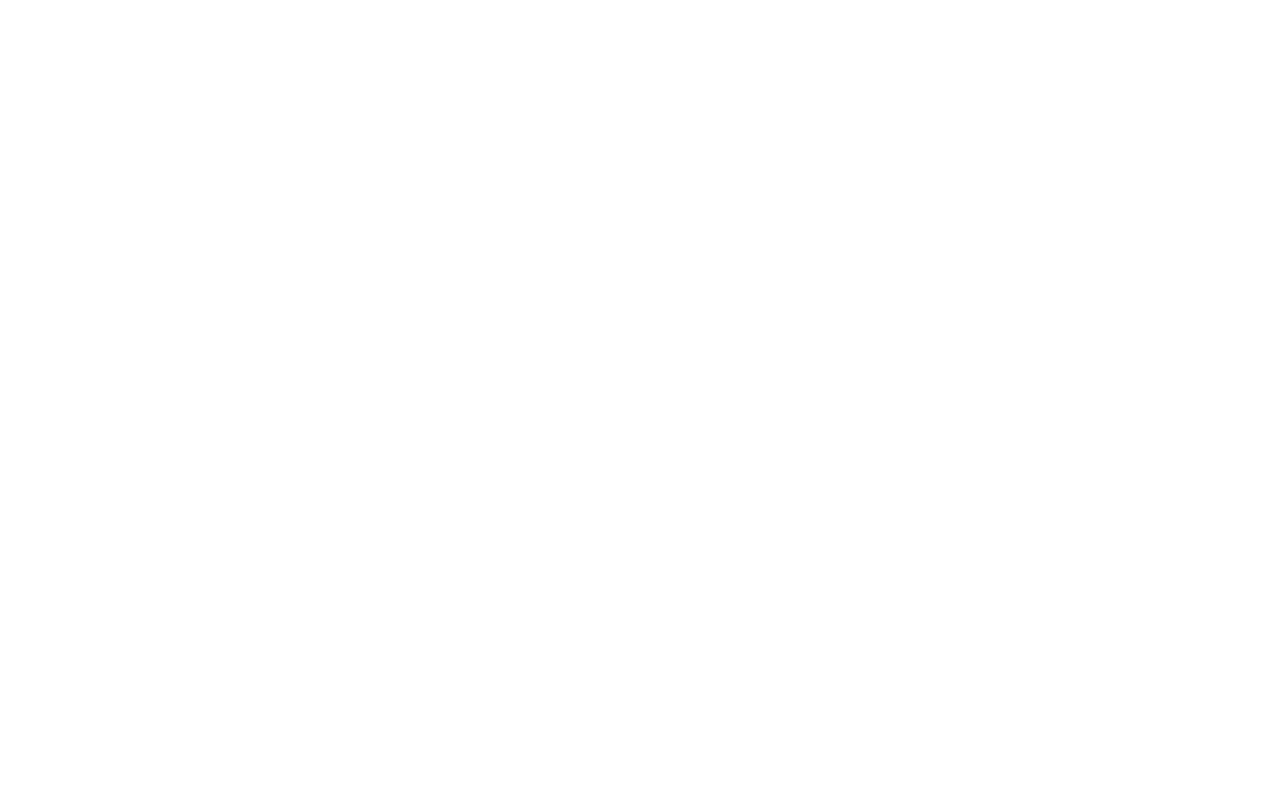
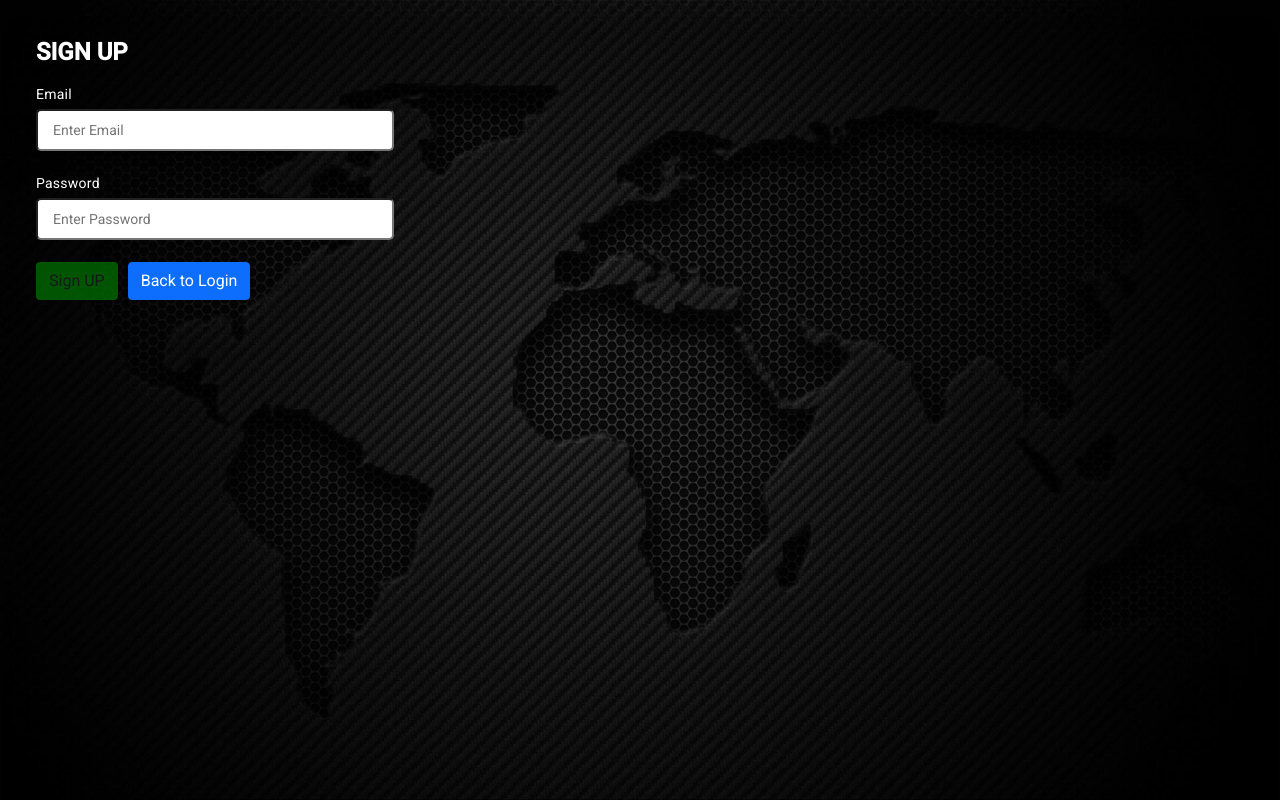
Before and after one commit to vijaykumar188/Deploy-repo, an Angular app: page /signup in a window 1280 px wide. Before the commit this address led to /. Built offline with nearby package versions, Linux system fonts and the light colour scheme.

Commit message:
'authentication-changes'

```diff
--- a/src/app/app-routing.module.ts
+++ b/src/app/app-routing.module.ts
@@ -2,11 +2,13 @@ import { NgModule } from '@angular/core';
 import { RouterModule, Routes } from '@angular/router';
 import { LoginComponent } from './components/login/login.component';
 import { DashboardComponent } from './components/dashboard/dashboard.component';
+import { SignupComponent } from './components/signup/signup.component';
 
 const routes: Routes = [
   {path:'',redirectTo:'/login',pathMatch:'full'},
   {path:'login',component:LoginComponent},
-  {path:'dashboard',component:DashboardComponent}
+  {path:'dashboard',component:DashboardComponent},
+  {path:'signup',component:SignupComponent}
 ];
 
 @NgModule({
--- a/src/app/app.module.ts
+++ b/src/app/app.module.ts
@@ -10,6 +10,7 @@ import { FormsModule } from '@angular/forms';
 import {MatIconModule} from '@angular/material/icon';
 import {MatSidenavModule} from '@angular/material/sidenav';
 import { BrowserAnimationsModule } from '@angular/platform-browser/animations';
+import { AuthService } from './service/auth.service';
 
 @NgModule({
   declarations: [
@@ -26,7 +27,7 @@ import { BrowserAnimationsModule } from '@angular/platform-browser/animations';
     MatSidenavModule,
     BrowserAnimationsModule
   ],
-  providers: [],
+  providers: [AuthService],
   bootstrap: [AppComponent]
 })
 export class AppModule { }
--- a/src/app/components/dashboard/dashboard.component.html
+++ b/src/app/components/dashboard/dashboard.component.html
@@ -151,14 +151,32 @@
             <mat-sidenav #sidenav class="sidenav" style="background-color: black;" mode="side" position="end" >
 
                 <div style="margin-top: 40px;margin-left: 60px;">
+                    <div style="display: flex;">
                     <h1 style="font-size: 30px;color: aliceblue;"><b>EDIT EMPLOYEE</b></h1>
+
+                        <span aria-hidden="true" style="font-size: 35px;
+                        color: white;
+                        margin-top: -10px;
+                        padding-left: 65px;cursor: pointer;" (click)="close()">&times;</span>
+
+                    </div>
+
+
+                    <div style="display: grid;">
+                    <div style="display: inline;padding-top: 15px;">
+                        <label for="FirstName" class="header" style="color: aliceblue;">Empl ID : </label>
+                       <span style="font-size: 15px;color: aliceblue;margin-left: 6px;">{{updaatempId}}</span>
+                    </div>
+
+                    <div style="display:inline;padding-top: 15px;">
+                        <label for="FirstName" class="header" style="color: aliceblue;">Gender :</label>
+                        <span style="font-size: 15px;color: aliceblue;margin-left: 6px;">{{updategender}}</span>
+                    </div>
+                </div>
 
 
 
-
-
-
-                    <div style="display: grid;">
+                    <div style="display: grid;padding-top: 15px;">
                         <label for="FirstName" class="header" style="color: aliceblue;">Name</label>
                         <input type="FirstName" style="width: 80%;" placeholder="Enter FirstName" id="firstName"
                             [(ngModel)]="updatefirstName">
--- a/src/app/components/dashboard/dashboard.component.ts
+++ b/src/app/components/dashboard/dashboard.component.ts
@@ -18,14 +18,18 @@ export class DashboardComponent {
   firstName: any
   empid: any
   gender:any
-  idCounter: number = 1;
+  idCounter: number = 0;
   updatecity: any
   updateage: any
   updatedesignation: any
   updateemail: any
   updatefirstName: any
+  updateId:any
+  updategender: any
+  updaatempId: any
+
   addEmployee=false;
-
+  selectedItem: any;
 
   ngOnInit(){
 
@@ -45,11 +49,19 @@ export class DashboardComponent {
     // ]
   }
 
-  editClick(id:number){
-  console.log("editClick",id);
+  editClick(event: any) {
+    console.log("editClick", event);
+    this.updateage = event.age
+    this.updatecity = event.city
+    this.updatedesignation = event.designation
+    this.updateemail = event.email
+    this.updatefirstName = event.firstName
+    this.updateId = event.id
+    this.updategender = event.gender
+    this.updaatempId = event.empid
+    this.selectedItem = { ...event };
 
-  this.sidenav.open()
-
+    this.sidenav.open()
   }
   deleteClick(index:any){
     console.log("deleteClick",index);
@@ -95,7 +107,7 @@ formValidate1(){
 
 AddEmployee(){
   this.addEmployee = true;
-  this.sidenav.open()
+  // this.sidenav.open()
 }
 
 cancel(){
@@ -117,7 +129,38 @@ close(){
   this.sidenav.close()
 }
 submit(){
+  // debugger;
+  // let payload = {
+  //   'firstName': this.updatefirstName,
+  //   'designation':this.updatedesignation,
+  //   'age':this.updateage,
+  //   'email':this.updateemail,
+  //   'city':this.updatecity,
+  //   'empid': this.updaatempId,
+  //   'gender': this.updategender,
+  //   'id': this.updateId
+  // }
+
+    // const currentRecord = this.items.find((m: { id: any; }) => m.id == this.updateId);
+    // if(currentRecord != undefined){
+    //   const index = this.items.findIndex((m: { id: any; }) => m.id == this.updateId)
+    //   this.items.splice(index,1);
+    //   this.items.push(payload);
+    // }
+    //another approach
+
+    const index = this.items.findIndex((m: { id: any; }) => m.id == this.updateId);
+    if(index !== -1){
+      this.items[index].age = this.updateage;
+      this.items[index].designation = this.updatedesignation;
+      this.items[index].email = this.updateemail;
+      this.items[index].city = this.updatecity;
+      this.items[index].firstName = this.updatefirstName;
+    }
+    this.close();
 
 }
+
+
 options:string[] = ['Male','Female']
 }
--- a/src/app/components/login/login.component.ts
+++ b/src/app/components/login/login.component.ts
@@ -1,5 +1,7 @@
 import { Component } from '@angular/core';
 import { Router } from '@angular/router';
+import { map } from 'rxjs';
+import { AuthService } from 'src/app/service/auth.service';
 
 @Component({
   selector: 'app-login',
@@ -7,17 +9,61 @@ import { Router } from '@angular/router';
   styleUrls: ['./login.component.scss']
 })
 export class LoginComponent {
-constructor(private router:Router){}
+constructor(private router:Router,private authService: AuthService){}
   email:any;
   password:any;
+  errorMessage!: string;
 
   clickSignup(){
-
+    this.router.navigate(['/signup'])
   }
   formValidate(){
+    if(this.email && this.password){
+      return false;
+    }else{
+      return true;
+    }
 
   }
   login(){
-  this.router.navigate(['/dashboard'])
-  }
+
+    let userDataEmail = localStorage.getItem('userEmail')
+    let userDataPassword = localStorage.getItem('userpassword')
+
+   if(userDataEmail === this.email && userDataPassword === this.password){
+    this.router.navigate(['/dashboard'])
+   }else{
+    alert('invllid passsword')
+   }
+
+  //  if(user){
+  //  this.router.navigate(['/dashboard'])
+   }
+
+  //  login(): void {
+  // //  const userData = localStorage.getItem('userData')
+  // //  console.log("userdatttta0",userDat);
+  // this.router.navigate(['/dashboard'])
+  //     const email = this.email;
+  //     const password = this.password;
+
+  //     this.authService.login(email, password).subscribe(
+  //       (isValid) => {
+  //         if (isValid) {
+  //           // Redirect or perform other actions for successful login
+  //           this.errorMessage = '';
+  //         } else {
+  //           this.errorMessage = 'Invalid email or password';
+  //         }
+  //       },
+  //       (error) => {
+  //         console.error(error);
+  //         this.errorMessage = 'Error during login';
+  //       }
+  //     );
+  //   }
+
+
+
+
 }
--- a/src/app/components/signup/signup.component.html
+++ b/src/app/components/signup/signup.component.html
@@ -1 +1,20 @@
-<p>signup works!</p>
+<div class="bg-img">
+    <div class="container">
+        <h1 class="header"><b>SIGN UP</b></h1>
+
+        <label for="email" class="header">Email</label>
+        <input type="text" placeholder="Enter Email" id="email" [(ngModel)]="email">
+
+        <label for="psw" class="header">Password</label>
+        <input type="password" placeholder="Enter Password" id="passsword" [(ngModel)]="password">
+
+
+        <div style="display: flex;">
+            <button type="submit" class="btn" (click)="signUpClick()" [disabled]="formValidate()"
+                style="background-color:green;">Sign UP</button>
+            <div>
+                <button type="submit" class="btn btn-primary" style="margin-left:10px" (click)="loginClick()">Back to Login</button>
+            </div>
+        </div>
+    </div>
+</div>
--- a/src/app/components/signup/signup.component.scss
+++ b/src/app/components/signup/signup.component.scss
@@ -0,0 +1,98 @@
+body,
+
+html {
+
+height: 100%;
+
+}
+* {
+box-sizing: border-box;
+}
+.bg-img {
+
+/* The image used */
+
+background-image: url("../../../assets/login1.jpg");
+
+/* Control the height of the image */
+
+height: 100vh;
+
+/* Center and scale the image nicely */
+
+background-position: center;
+
+background-repeat: no-repeat;
+
+background-size: cover;
+
+position: relative;
+
+}
+
+.container {
+
+    position: absolute;
+
+    left: 50;
+
+    margin: 20px;
+
+    max-width: 390px;
+
+    padding: 16px;
+
+    height: 60vh;
+
+    // background-color: white;
+
+    border-radius: 10px;
+}
+    //.container:hover {
+
+    // transform: scale(1.02);
+
+    // transition: transform 0.3s ease;
+
+    // }
+
+    /* Full-width input fields */
+
+    input[type=text],
+
+    input[type=password] {
+
+    width:100%;
+
+    padding: 15px;
+
+    height: 42px;
+
+    margin: 5px 0 22px 0;
+
+    // border: none;
+
+    // background: #f1f1f1;
+
+    border-radius: 5px;
+    }
+
+
+    input[type=text]:focus,
+    input[type=password]:focus {
+
+    background-color:#ddd;
+    }
+    // outline: none;
+
+    //.input{
+
+
+
+    .header {
+
+
+
+    color: white;
+
+     }
--- a/src/app/components/signup/signup.component.ts
+++ b/src/app/components/signup/signup.component.ts
@@ -1,4 +1,5 @@
 import { Component } from '@angular/core';
+import { Router } from '@angular/router';
 
 @Component({
   selector: 'app-signup',
@@ -6,5 +7,36 @@ import { Component } from '@angular/core';
   styleUrls: ['./signup.component.scss']
 })
 export class SignupComponent {
+  constructor(private router:Router){}
+
+
+  email:any;
+  password:any;
+
+
+  formValidate(){
+    if(this.email && this.password){
+      return false;
+    }else{
+      return true;
+    }
+
+  }
+
+
+  signUpClick(){
+    // this.router.navigate(['/dashboard'])
+    // const payload = {
+    //  'email': this.email,
+    //   'password':this.password
+    // }
+
+    localStorage.setItem('userEmail',this.email);
+    localStorage.setItem('userpassword',this.password);
+  }
+
+  loginClick(){
+    this.router.navigate(['/login'])
+  }
 
 }
--- /dev/null
+++ b/src/app/service/auth.service.ts
@@ -0,0 +1,35 @@
+import { Injectable } from '@angular/core';
+import { BehaviorSubject, Observable } from 'rxjs';
+@Injectable({
+  providedIn: 'root'
+})
+export class AuthService {
+
+  private isAuthenticatedSubject = new BehaviorSubject<boolean>(false);
+
+
+
+  // Observable to check authentication status
+  isAuthenticated$: Observable<boolean> = this.isAuthenticatedSubject.asObservable();
+
+  login(email: string, password: string): Observable<boolean> {
+
+const userData = localStorage.getItem('userData')
+    // Simulate asynchronous login check
+    return new Observable<boolean>((observer) => {
+      // Mock authentication logic
+      const isValid = email === 'test@example.com' && password === 'password123';
+
+      // Simulate delay for API request
+      setTimeout(() => {
+        this.isAuthenticatedSubject.next(isValid);
+        observer.next(isValid);
+        observer.complete();
+      }, 1000);
+    });
+  }
+
+  logout(): void {
+    this.isAuthenticatedSubject.next(false);
+  }
+}
```
Also changed, not shown: 1 other file (tests, documents, lock files or other folders).
